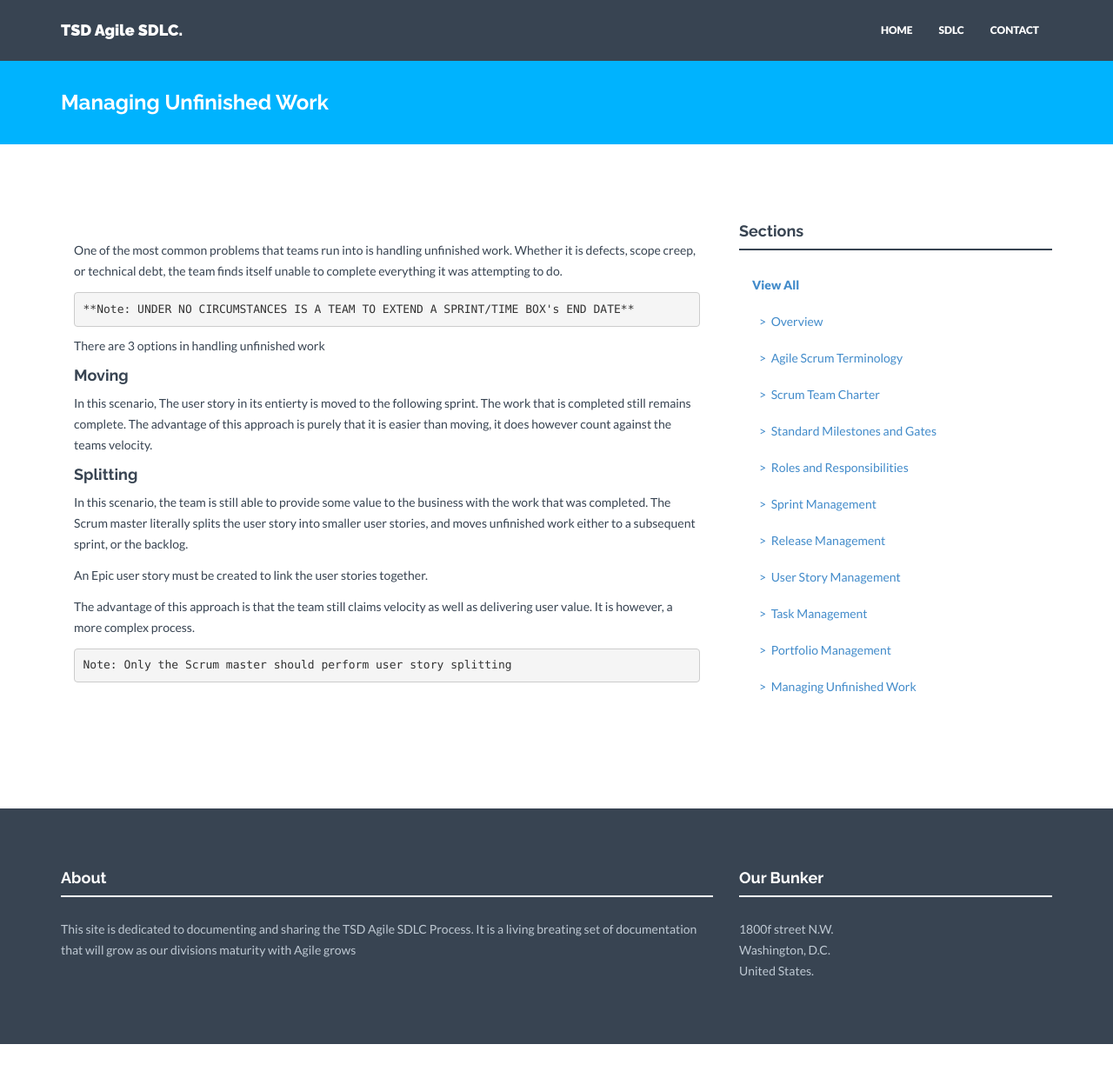
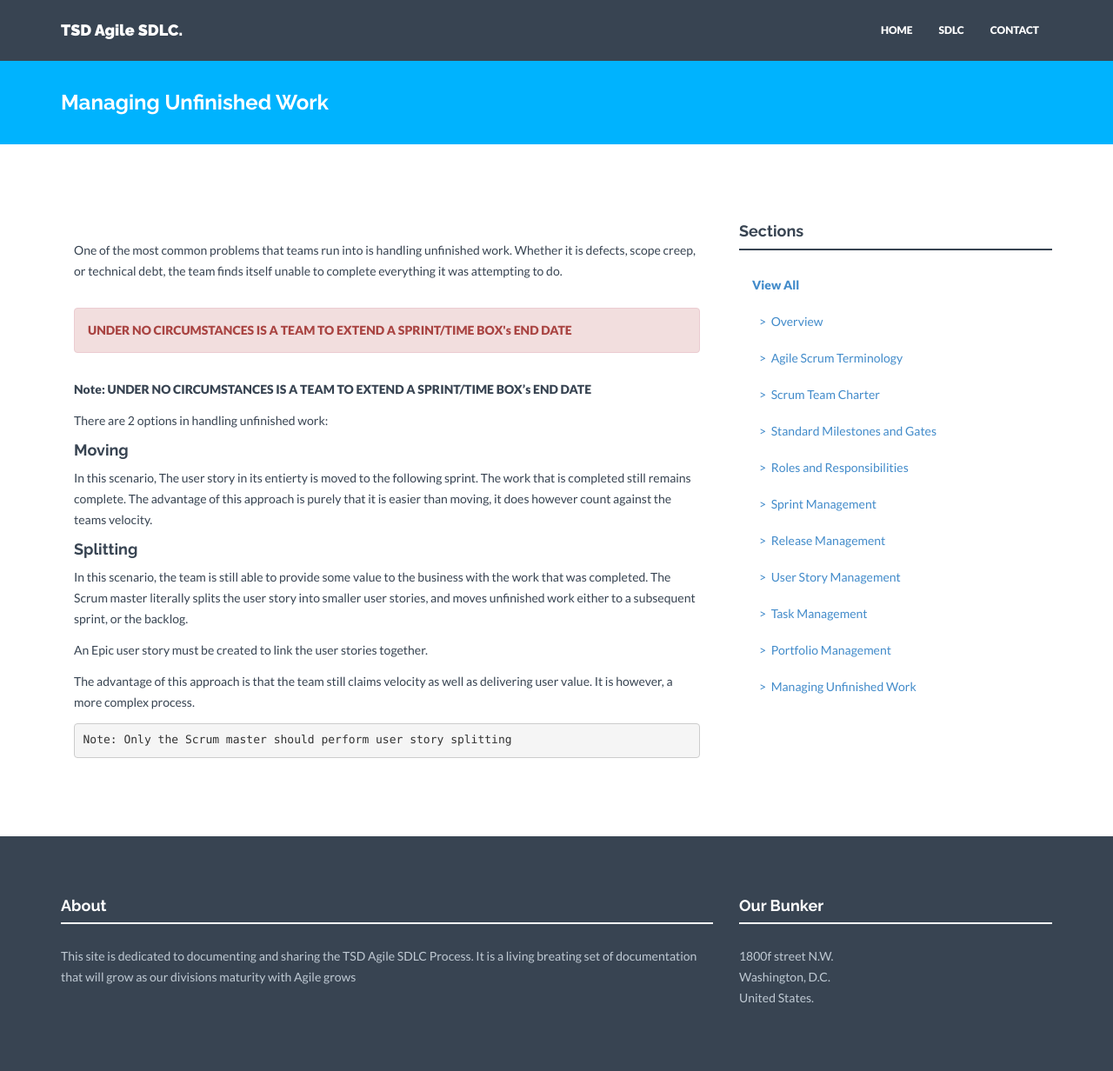
Before and after one commit to GSA/tsd-agile-sdlc, a Jekyll site: the page built from _posts/sdlc/2015-06-10-managing-unfinished-work.markdown, in a window 1280 px wide and 1232 px high. Shown: the whole window at 87% size. Built offline with Jekyll 4.4.1, drawn with Linux system fonts in a browser that asks for light colours; nearby versions of some CDN libraries.

Commit message:
Updated Managing Unfinished Work

```diff
--- a/_posts/sdlc/2015-06-10-managing-unfinished-work.markdown
+++ b/_posts/sdlc/2015-06-10-managing-unfinished-work.markdown
@@ -13,10 +13,14 @@ thumb:
 One of the most common problems that teams run into is handling unfinished work. Whether it is defects, scope creep, or technical debt, the team finds itself unable to complete everything it was attempting to do.
 
 
-    **Note: UNDER NO CIRCUMSTANCES IS A TEAM TO EXTEND A SPRINT/TIME BOX's END DATE**
+<div class="alert alert-danger" style="margin-top:30px;margin-bottom:30px;">
+    <strong>UNDER NO CIRCUMSTANCES IS A TEAM TO EXTEND A SPRINT/TIME BOX's END DATE</strong>
+</div>
+
+**Note: UNDER NO CIRCUMSTANCES IS A TEAM TO EXTEND A SPRINT/TIME BOX's END DATE**
 
 
-There are 3 options in handling unfinished work
+There are 2 options in handling unfinished work:
 
 
 #### Moving
```
